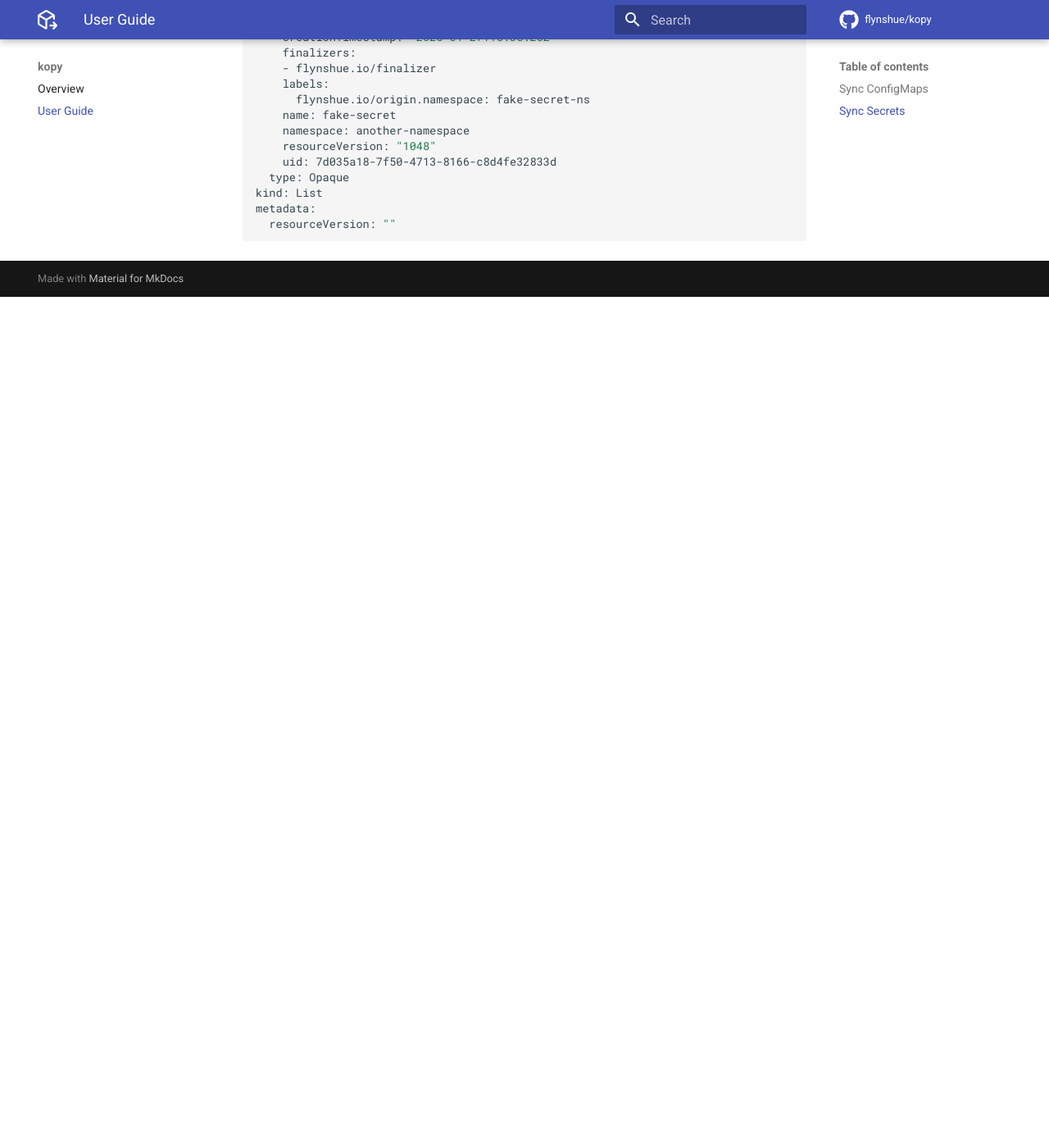
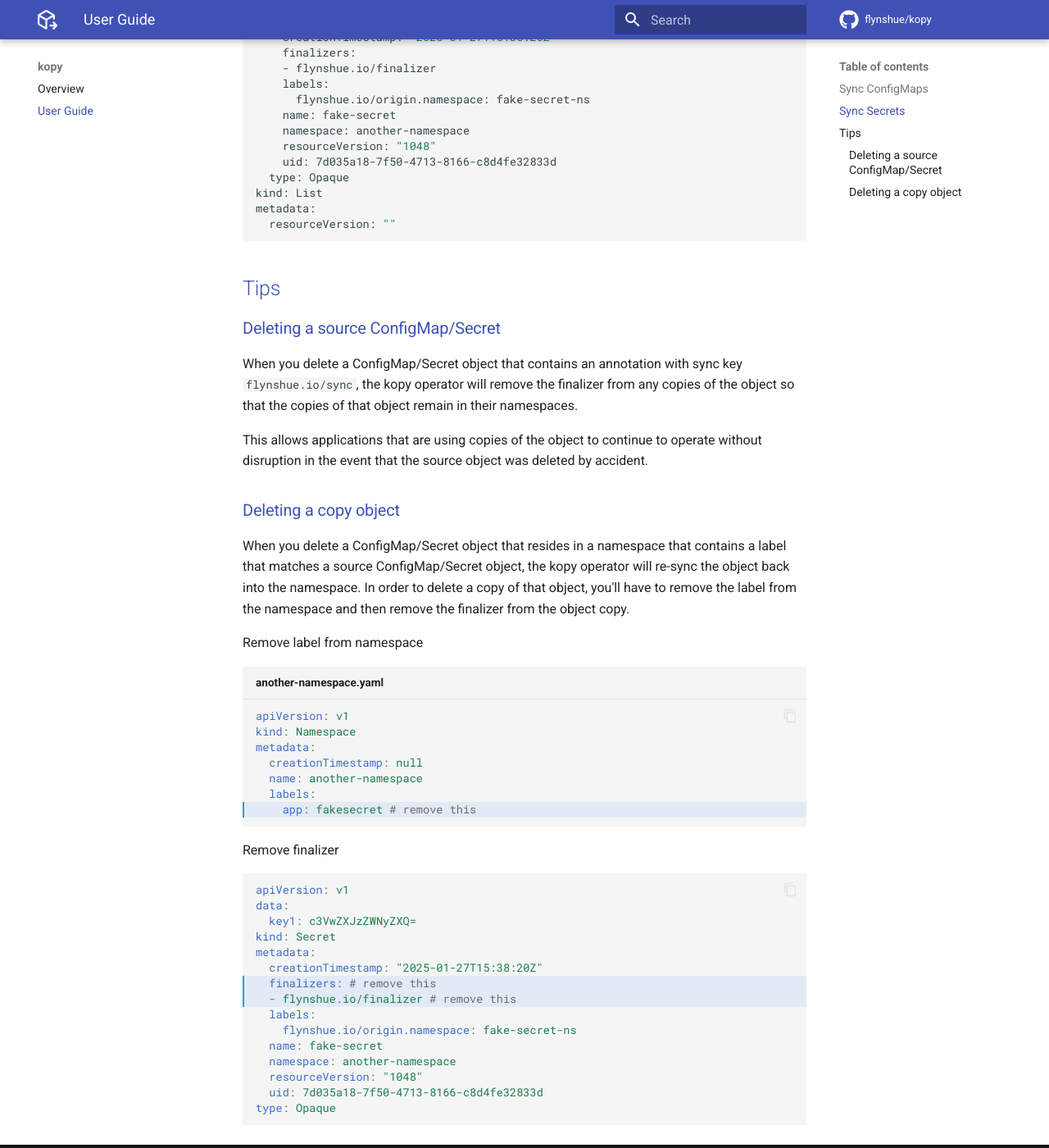
Before and after one commit to flynshue/kopy-docs, an MkDocs documentation site: the page built from docs/user-guide.md, in a window 1280 px wide and 1400 px high, scrolled down 2528 px. Shown: the whole window at 82% size. Built offline with MkDocs 1.6.1 and Material for MkDocs 9.7.7, drawn with Linux system fonts in a browser that asks for light colours; comment, search, counter and statistics services are not loaded; before the commit the page ends 2890 px from its top, so only the background shows below that.

Commit message:
add tips section

````diff
--- a/docs/user-guide.md
+++ b/docs/user-guide.md
@@ -121,3 +121,43 @@ kind: List
 metadata:
   resourceVersion: ""
 ```
+
+## Tips
+
+### Deleting a source ConfigMap/Secret
+When you delete a ConfigMap/Secret object that contains an annotation with sync key `flynshue.io/sync`, the kopy operator will remove the finalizer from any copies of the object so that the copies of that object remain in their namespaces.
+
+This allows applications that are using copies of the object to continue to operate without disruption in the event that the source object was deleted by accident.
+
+### Deleting a copy object
+When you delete a ConfigMap/Secret object that resides in a namespace that contains a label that matches a source ConfigMap/Secret object, the kopy operator will re-sync the object back into the namespace.  In order to delete a copy of that object, you'll have to remove the label from the namespace and then remove the finalizer from the object copy.
+
+Remove label from namespace
+```yaml title="another-namespace.yaml" hl_lines="7"
+apiVersion: v1
+kind: Namespace
+metadata:
+  creationTimestamp: null
+  name: another-namespace
+  labels:
+    app: fakesecret # remove this
+```
+
+Remove finalizer
+```yaml hl_lines="7-8"
+apiVersion: v1
+data:
+  key1: c3VwZXJzZWNyZXQ=
+kind: Secret
+metadata:
+  creationTimestamp: "2025-01-27T15:38:20Z"
+  finalizers: # remove this
+  - flynshue.io/finalizer # remove this
+  labels:
+    flynshue.io/origin.namespace: fake-secret-ns
+  name: fake-secret
+  namespace: another-namespace
+  resourceVersion: "1048"
+  uid: 7d035a18-7f50-4713-8166-c8d4fe32833d
+type: Opaque
+```
````
